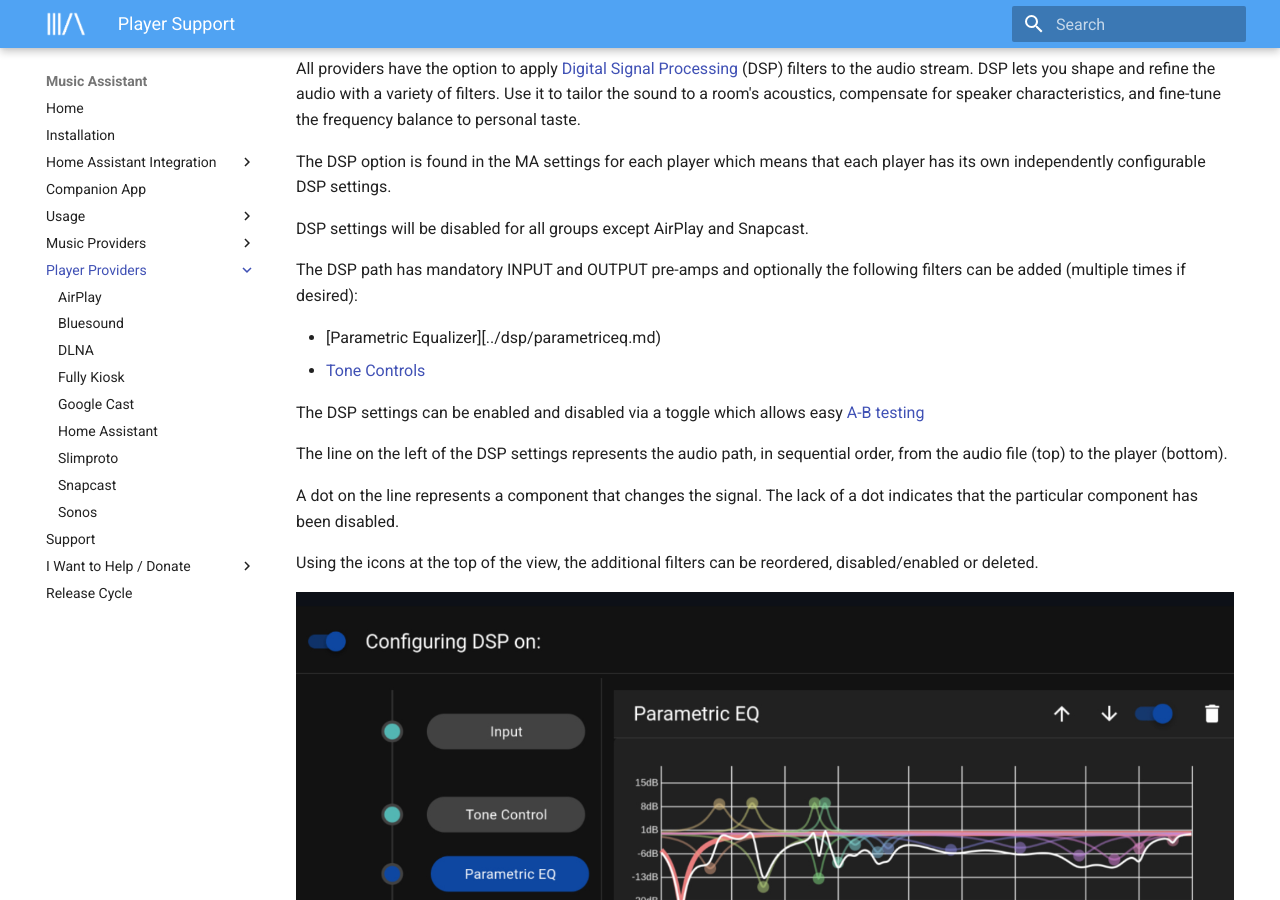
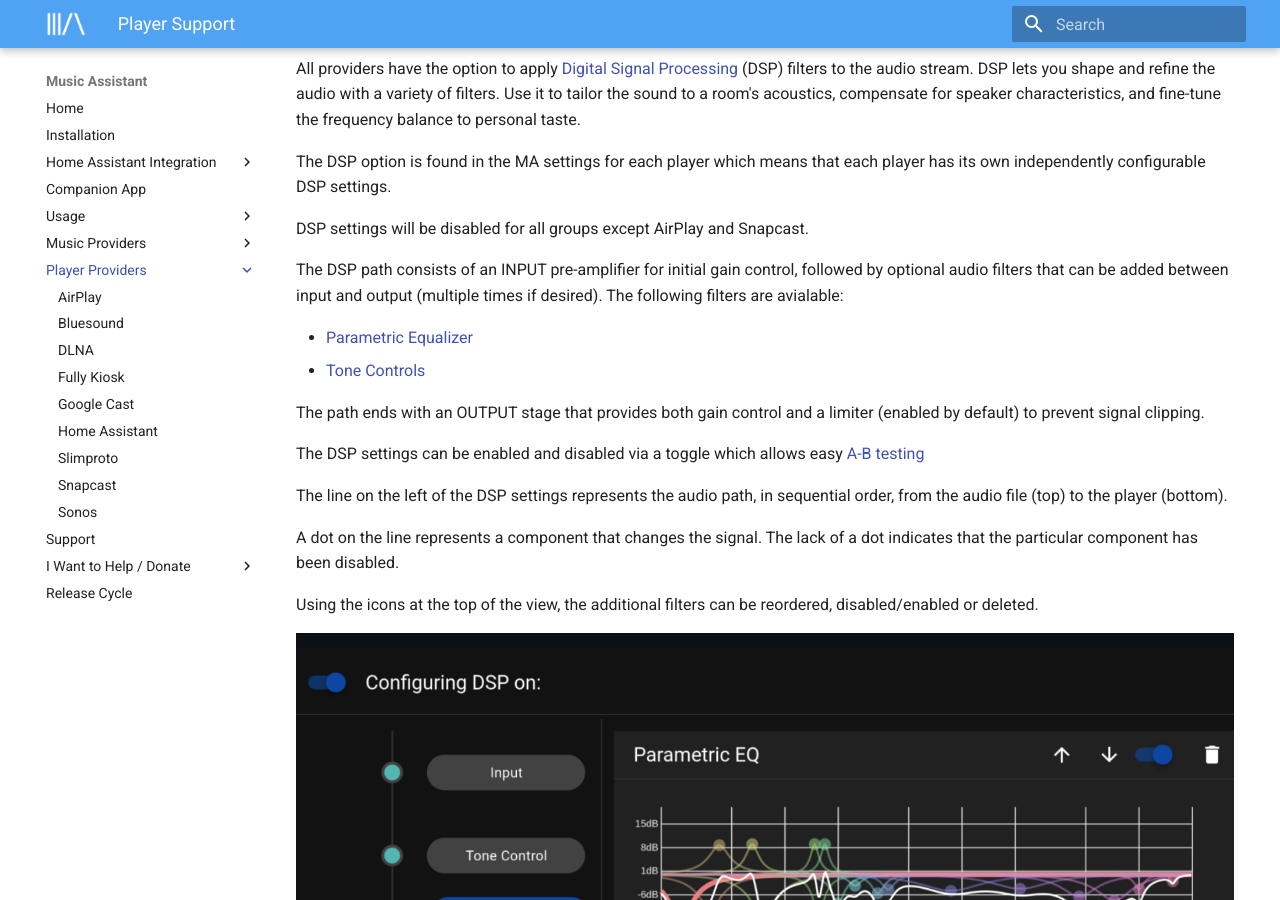
Before and after one commit to pwbriggs/music-assistant.github.io, an MkDocs documentation site: the page built from docs/player-support/index.md, in a window 1280 px wide and 900 px high, scrolled down 1592 px. Built offline with MkDocs 1.6.1 and Material for MkDocs 9.7.7, drawn with Linux system fonts in a browser that asks for light colours.

Commit message:
suggested change

```diff
--- a/docs/player-support/index.md
+++ b/docs/player-support/index.md
@@ -32,10 +32,12 @@
 
 DSP settings will be disabled for all groups except AirPlay and Snapcast.
 
-The DSP path has mandatory INPUT and OUTPUT pre-amps and optionally the following filters can be added (multiple times if desired):
+The DSP path consists of an INPUT pre-amplifier for initial gain control, followed by optional audio filters that can be added between input and output (multiple times if desired). The following filters are avialable:
 
-- [Parametric Equalizer][../dsp/parametriceq.md)
+- [Parametric Equalizer](../dsp/parametriceq.md)
 - [Tone Controls](../dsp/tonecontrols.md)
+
+The path ends with an OUTPUT stage that provides both gain control and a limiter (enabled by default) to prevent signal clipping.
 
 The DSP settings can be enabled and disabled via a toggle which allows easy [A-B testing](https://www.youtube.com/watch?v=KefGjPYyIO4)
 
```
